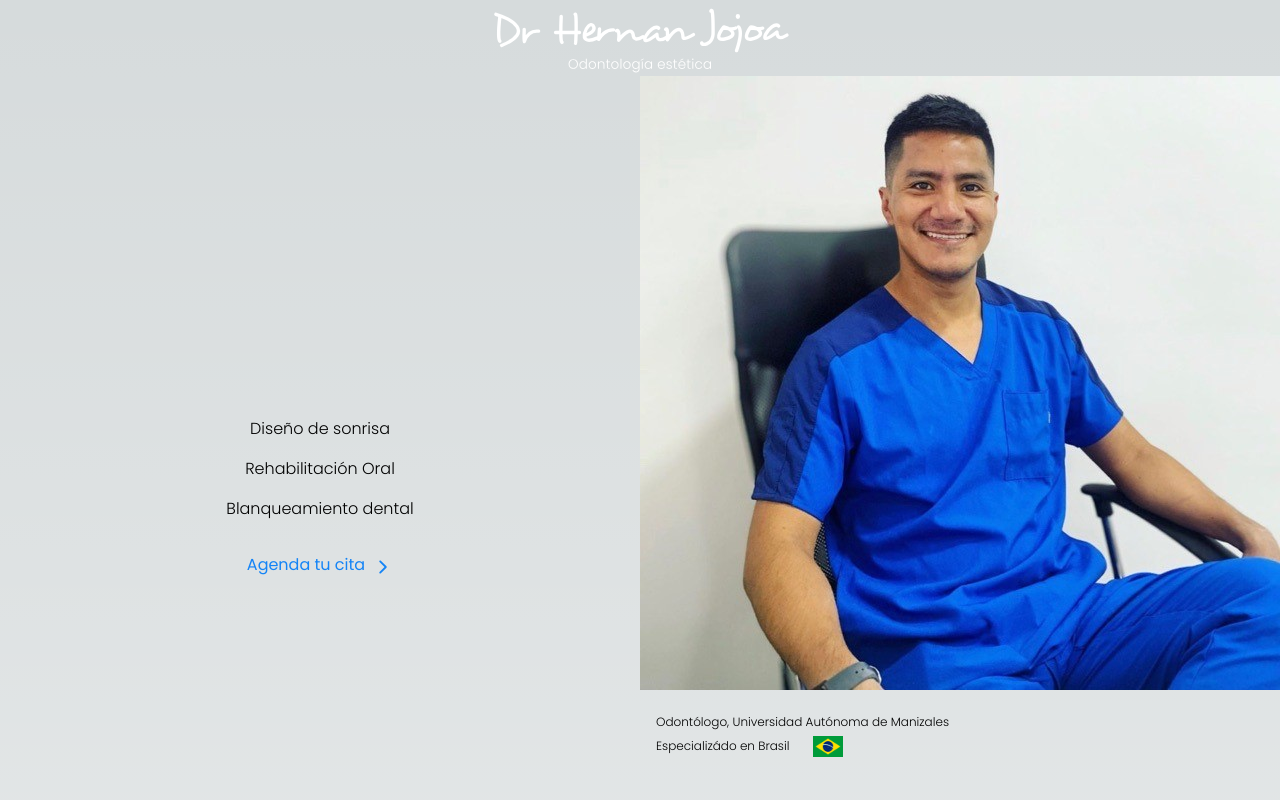
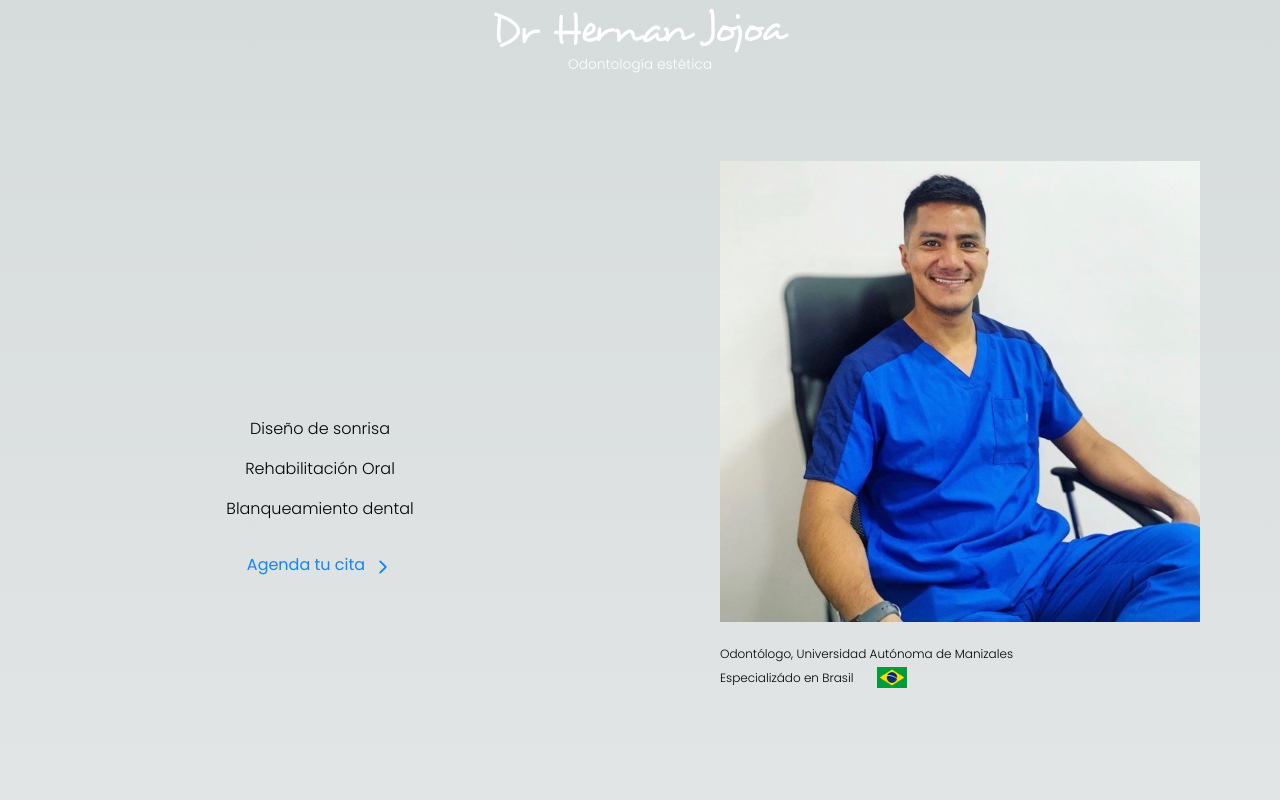
Before and after one commit to digpolo/dr-hernan, a Next.js app: page / in a window 1280 px wide. Shown: the top 800 px of the page. Built offline with nearby package versions, Linux system fonts and the light colour scheme; no server answers.

Commit message:
CU-865d81425 - deploy

```diff
--- a/src/components/header.tsx
+++ b/src/components/header.tsx
@@ -8,7 +8,9 @@ import { IoIosArrowForward } from 'react-icons/io';
 const Header = () => {
     return (
         <section className='h-screen '>
+
             <NavBar />
+
             <div className='grid grid-cols-1 sm:grid-cols-2 sm:h-auto'>
                 <div className=' col-span-1 sm:h-screen sm:h-[calc(100vh-100px)] flex justify-center items-center'>
                     <div className='p-4 sm:p-8 w-full text-center'>
@@ -27,21 +29,21 @@ const Header = () => {
                     </div>
                 </div>
                 <div className="col-span-1 sm:h-[calc(100vh-100px)]">
-                    <div className="h-full flex flex-col items-start justify-center pt-20 md:pt-0">
+                    <div className=" w-full flex flex-col flex-start justify-center  md:pt-0 lg:p-20">
                         <Image
                             src={profile}
-                            alt="Dueño de un negocio planificando sus compras por adelantado"
-                            className="object-contain max-h-full w-full"
-                            width={1000}
-                            height={1000}
+                            alt="Fotografia dr hernan jojoa"
+                            className="object-contain max-h-full w-full float-left"
+                            width={2000}
+                            height={2000}
                         />
-                        <div className='flex flex-col flex-start my-6 mx-4'>
+                        <div className='flex flex-col flex-start my-6 mx-4 md:mx-0'>
                             <span className='font-extralight text-xs'>Odontólogo, Universidad Autónoma de Manizales</span>
                             <div className='flex items-center'>
                                 <span className='font-extralight text-xs py-2'>Especializádo en Brasil</span>
                                 <Image
                                     src={logoBrasil}
-                                    alt="Dueño de un negocio planificando sus compras por adelantado"
+                                    alt="bandera de brasil"
                                     className="object-contain mx-6"
                                     width={30}
                                     height={30}
```
